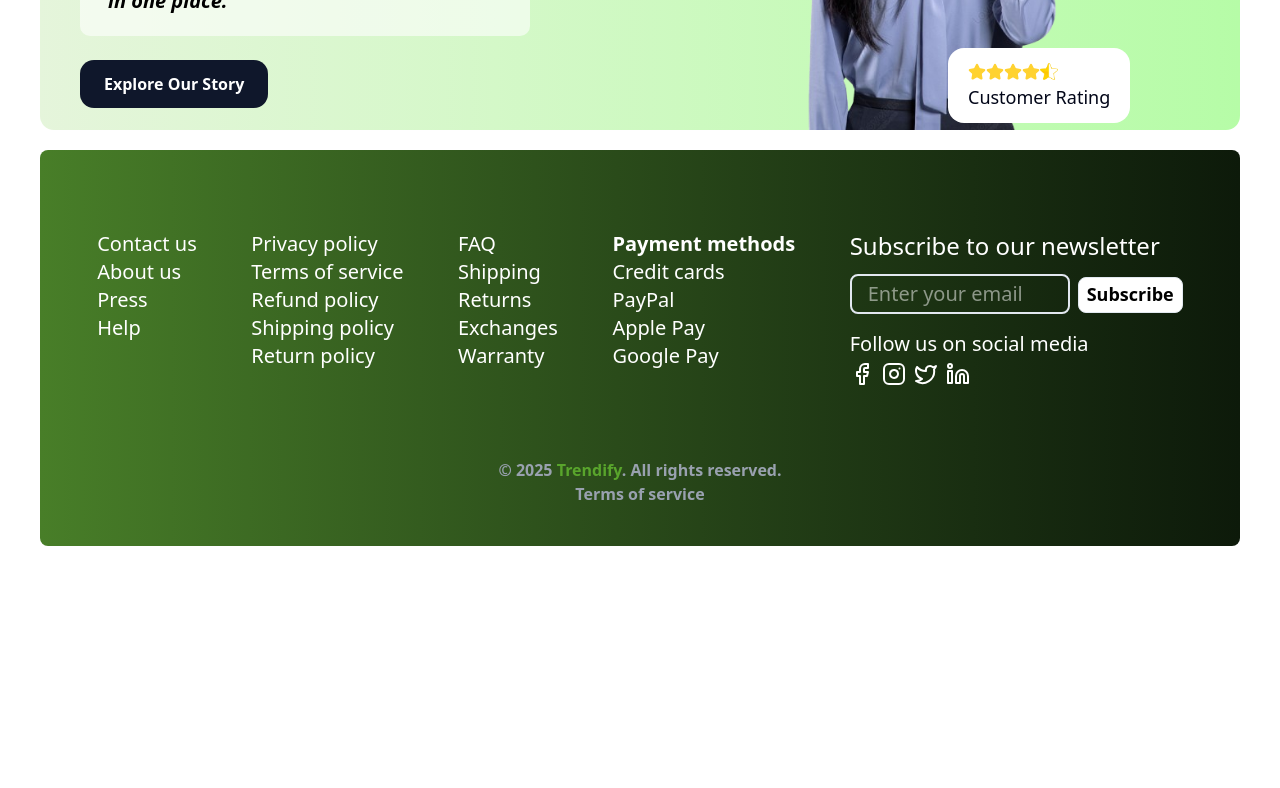
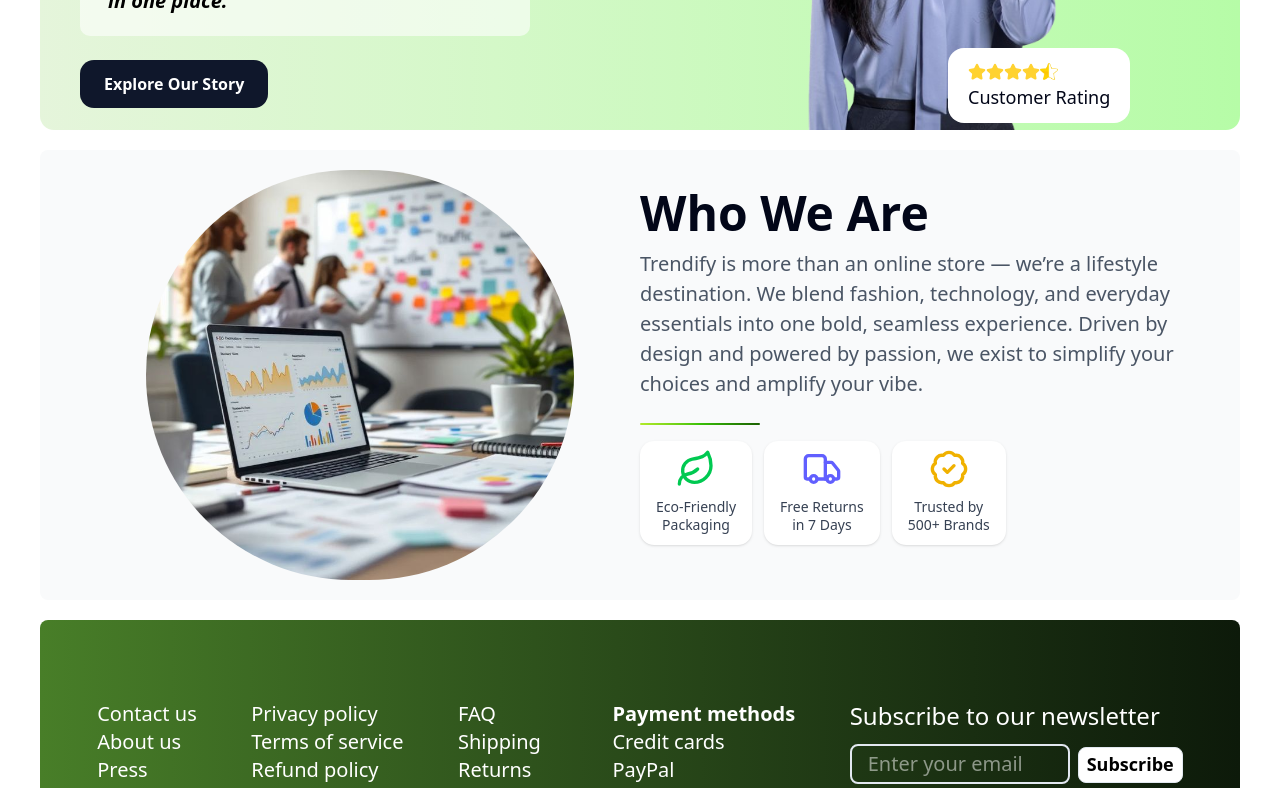
Before and after one commit to MhdRashidpadikkal/Trendify-E-commerce, a React (Vite) app: page /about in a window 1280 px wide. Shown: the part 420-1208 px from the top of the page. Before the commit the page ends 966 px from the top, so only its background shows below. Built offline with nearby package versions, Linux system fonts and the light colour scheme.

Commit message:
we are section

```diff
--- /dev/null
+++ b/src/components/about/WhoAre.jsx
@@ -0,0 +1,38 @@
+import React from 'react'
+import whoWeAre from '../../assets/about/who-we-are.jpg'
+import { BadgeCheck, Leaf, Package, Truck, Undo } from 'lucide-react'
+const WhoAre = () => {
+  return (
+    <div className='md:flex lg:h-[450px] bg-gray-50 rounded-md px-10 my-5 py-5 '>
+        <div className='flex flex-col justify-center md:w-[50%] md:order-2 '>
+            <h2 className="text-[20px] sm:text-3xl xl:text-5xl font-bold mb-3">Who We Are</h2>
+            <p className="text-md md:text-[20px] text-gray-600 max-w-xl">
+            Trendify is more than an online store — we’re a lifestyle destination.
+            We blend fashion, technology, and everyday essentials into one bold, seamless experience.
+            Driven by design and powered by passion, we exist to simplify your choices and amplify your vibe.
+            </p>
+
+            <div className="h-[2px] bg-gradient-to-r from-[#b1eb2a] via-[#39c108] to-[#1b6002] w-[120px] mt-6 rounded-full"></div>
+            <div className='flex my-4 gap-3'>
+                <div className="flex items-center flex-col gap-2 bg-white shadow px-4 py-2 rounded-xl text-[11px] sm:text-sm text-gray-700 font-medium pb-5">
+                    <Leaf className="sm:w-10 h-6 sm:h-10 text-green-500" />
+                    <span className='text-nowrap '>Eco-Friendly</span> <span className='leading-0'>Packaging</span>
+                </div>
+                <div className="flex items-center flex-col gap-2 bg-white shadow px-4 py-2 rounded-xl text-[11px] sm:text-sm text-gray-700 font-medium pb-5">
+                    <Truck className="sm:w-10 h-6 sm:h-10 text-indigo-500" />
+                    <span className='text-nowrap'>Free Returns</span> <span className='leading-0'>in 7 Days</span>
+                </div>
+                <div className="flex items-center flex-col gap-2 bg-white shadow px-4 py-2 rounded-xl text-[11px] sm:text-sm text-gray-700 font-medium pb-5">
+                    <BadgeCheck className="sm:w-10 h-6 sm:h-10 text-yellow-500" />
+                    <span className='text-nowrap'>Trusted by</span> <span className='text-nowrap leading-0'>500+ Brands</span>
+                </div>
+            </div>
+        </div>
+        <div className='md:w-[50%] flex justify-center md:order-1 px-3 '>
+            <img src={whoWeAre} alt="" className='object-cover w-[90%] md:w-[100%] lg:w-[80%] 2xl:w-[50%] h-full md:h-[90%] lg:h-full rounded-full' />
+        </div>
+    </div>
+  )
+}
+
+export default WhoAre
--- a/src/pages/About.jsx
+++ b/src/pages/About.jsx
@@ -1,10 +1,12 @@
 import Hero from '@/components/about/Hero'
+import WhoAre from '@/components/about/WhoAre'
 import React from 'react'
 
 const About = () => {
   return (
     <div>
       <Hero />
+      <WhoAre />
     </div>
   )
 }
```
Also changed, not shown: src/assets/about/who-we-are.jpg (added).
